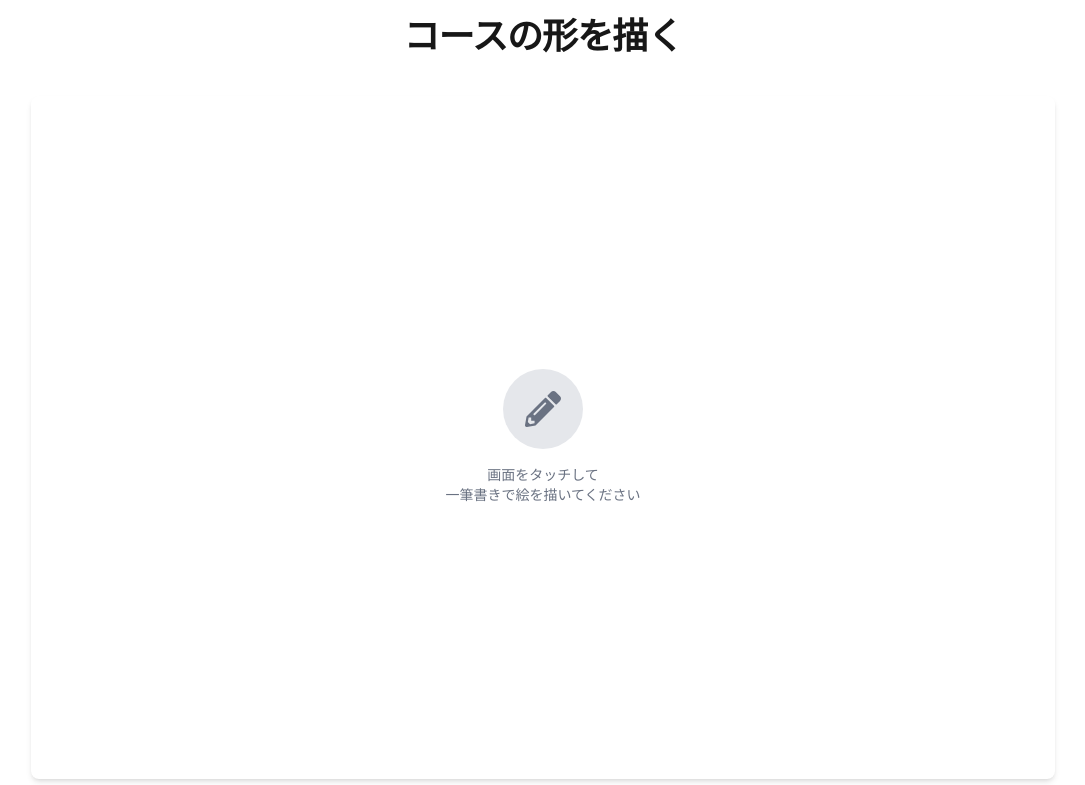
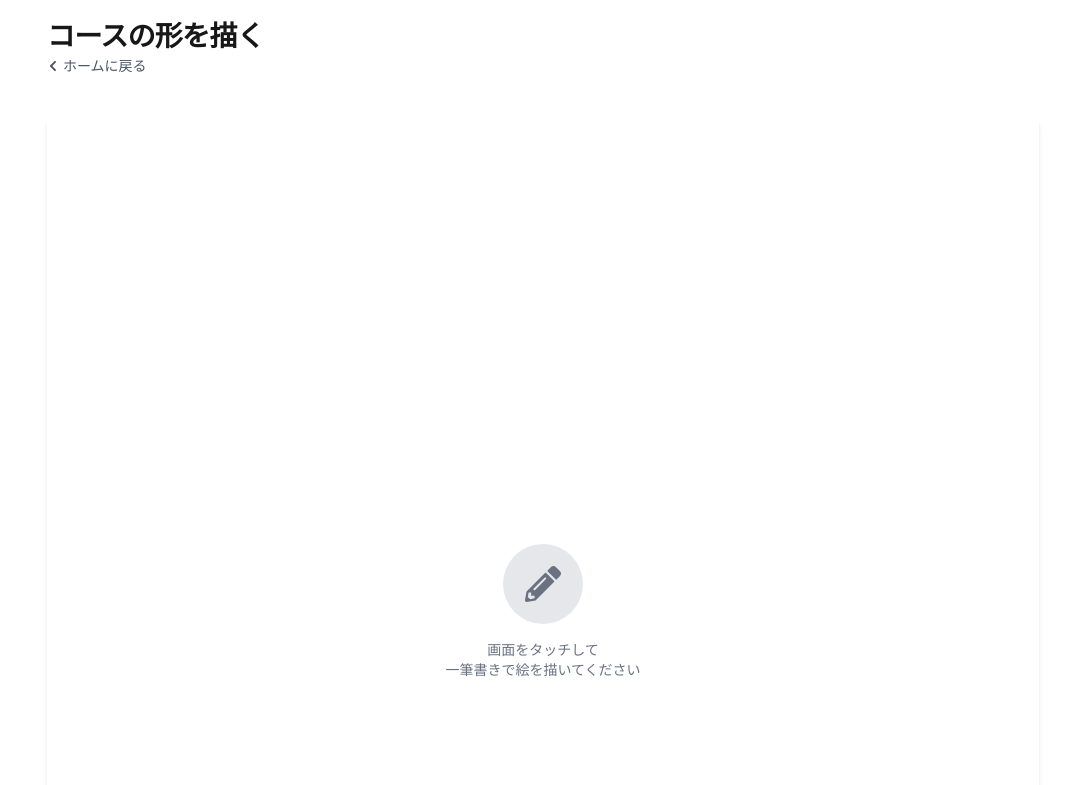
Before and after one commit to jphacks/sp_2509, a Next.js app in the folder frontend/: page /draw in a window 1280 px wide. Shown: the top 785 px of the page, without its empty margins (97-1182 px from the left). Built offline with nearby package versions, Linux system fonts and the light colour scheme.

Commit message:
fix:戻るボタンコンポーネントを追加した

```diff
--- a/frontend/src/app/draw/page.tsx
+++ b/frontend/src/app/draw/page.tsx
@@ -3,6 +3,7 @@ import { useRouter } from 'next/navigation';
 import { useState, useCallback } from 'react'; // useCallback を追加
 import DrawingCanvas from '../../components/DrawingCanvas';
 import Title from '../../components/Title';
+import BackButton from '../../components/BackButton';
 import ClearCanvasButton from '../../components/ClearCanvasButton'; // ★★★ 追加: クリアボタンをインポート
 import RecommendedShape from '../../components/RecommendedShape';
 
@@ -58,11 +59,14 @@ export default function Draw() {
     return (
         <main className="flex min-h-screen flex-col items-center justify-center p-4">
         <div className="z-10 w-full max-w-5xl items-center justify-center text-sm">
-            <div className="text-center">
+            <div className="text-center px-4 mb-4">
                 <Title title="コースの形を描く" />
 
+                <div className="z-10 w-full self-start">
+                    <BackButton text="ホームに戻る" to="/home" />
+                </div>
 
-                <div className="w-full aspect-[3/2] mt-10 flex justify-center">
+                <div className="w-full aspect-[1] mt-10 flex justify-center">
                     <DrawingCanvas
                     strokeWidth = {6}
                     strokeColor = "#FF0000"
--- /dev/null
+++ b/frontend/src/components/BackButton.tsx
@@ -0,0 +1,52 @@
+// frontend/src/components/BackButton.tsx
+'use client';
+
+import React from 'react';
+import { useRouter } from 'next/navigation';
+import { FaChevronLeft } from 'react-icons/fa'; // 左向きのシェブロンアイコン
+
+// --- コンポーネントのプロパティ定義 ---
+interface BackButtonProps {
+  text: string; // 表示するテキスト (例: "ホームに戻る")
+  to?: string; // 遷移先のパス (指定しない場合はブラウザの戻る機能を使用)
+}
+
+// --- BackButton コンポーネント本体 ---
+const BackButton: React.FC<BackButtonProps> = ({
+  text,
+  to,
+}) => {
+  const router = useRouter();
+
+  // --- クリック時の処理 ---
+  const handleClick = () => {
+    if (to) {
+      // to プロパティが指定されていれば、指定されたパスに遷移
+      router.push(to);
+    } else {
+      // to プロパティがなければ、ブラウザの「戻る」機能を使う
+      router.back();
+    }
+  };
+
+  // --- レンダリング ---
+  return (
+    <button
+      onClick={handleClick}
+      // --- スタイル設定 (Tailwind CSS) ---
+      className={`
+        flex items-center group
+        text-sm text-gray-600 hover:text-black
+        focus:outline-none focus:ring-2 focus:ring-gray-400 focus:ring-opacity-50 rounded
+        transition-colors duration-150 ease-in-out
+      `}
+    >
+      {/* 左向きアイコン */}
+      <FaChevronLeft className="mr-1 h-3 w-3 transition-transform duration-150 ease-in-out group-hover:-translate-x-0.5" />
+      {/* テキスト */}
+      <span>{text}</span>
+    </button>
+  );
+};
+
+export default BackButton;
--- a/frontend/src/components/Header.tsx
+++ b/frontend/src/components/Header.tsx
@@ -6,5 +6,5 @@ type HeaderProps = {
 
 
 export default function Header({ headerText }: HeaderProps) {
-  return (<h2 className="text-xl md:text-2xl font-bold tracking-tight">{headerText}</h2>)
+  return (<h1 className="text-xl font-bold tracking-tight text-left">{headerText}</h1>)
 };
--- a/frontend/src/components/Title.tsx
+++ b/frontend/src/components/Title.tsx
@@ -7,5 +7,5 @@ type TitleProps = {
 
 
 export default function Title({title}: TitleProps)  {
-    return (<h1 className='text-3xl md:text-4xl font-extrabold tracking-tight'>{title}</h1>)
+    return (<h1 className='text-[28px] font-extrabold tracking-tight text-left'>{title}</h1>)
 };
```
